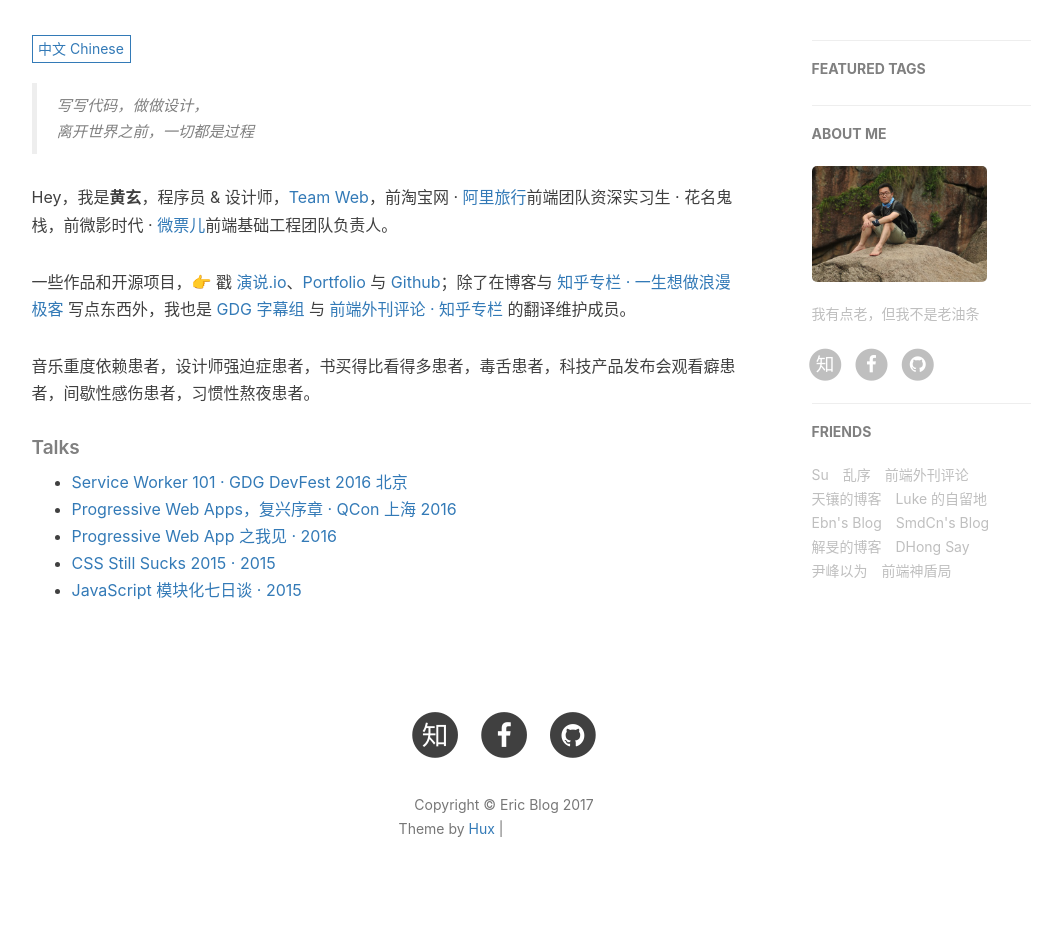
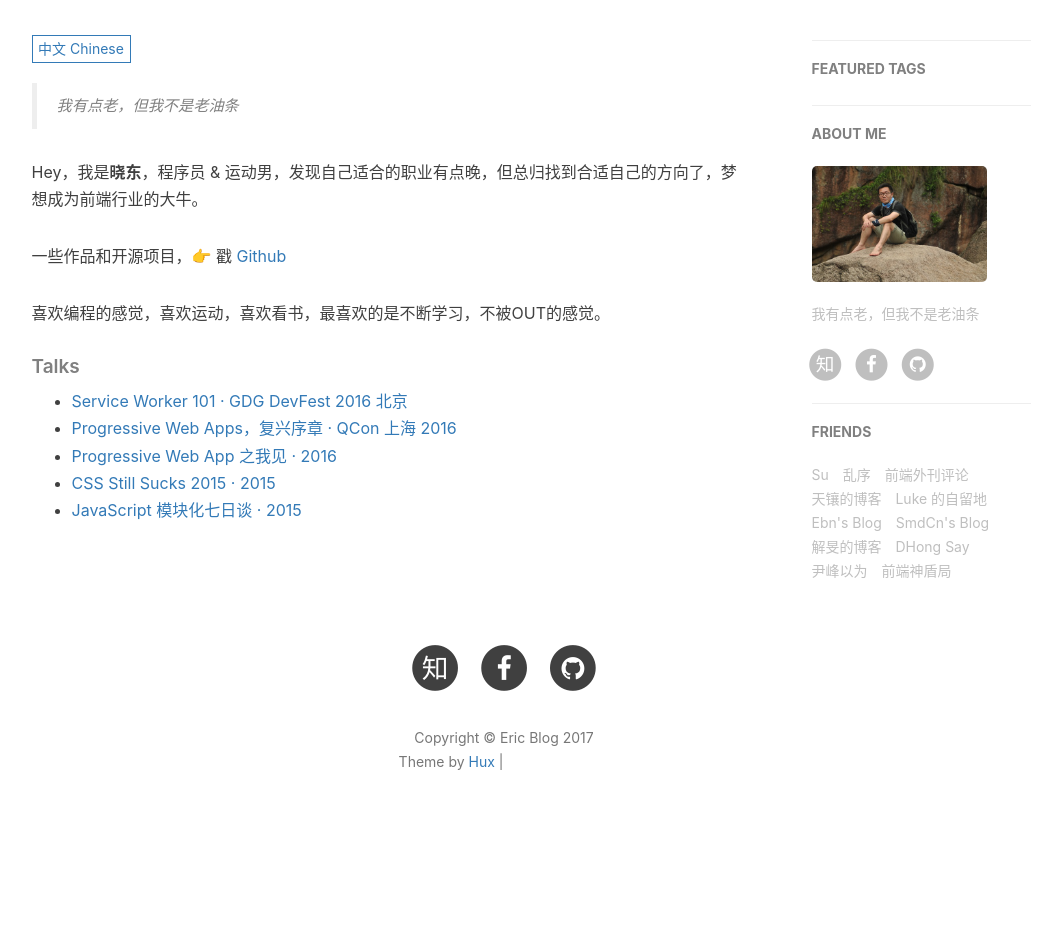
Before and after one commit to jxderic/jxderic.github.io, a Jekyll site: the page built from about.html, in a window 1280 px wide. Shown: the part 418-1351 px from the top of the page, without its empty margins (136-1198 px from the left). Built offline with Jekyll 4.4.1, drawn with Linux system fonts in a browser that asks for light colours; nearby versions of some CDN libraries; comment, search, counter and statistics services are not loaded; after the commit the page ends 1284 px from its top, so only the background shows below that; grey boxes are pictures that could not be loaded.

Commit message:
Update about.html

```diff
--- a/about.html
+++ b/about.html
@@ -15,14 +15,13 @@
 <div class="zh post-container">
 
     <!--copied from markdown -->
-    <blockquote><p>写写代码，做做设计，<br>
-    离开世界之前，一切都是过程</p></blockquote>
+    <blockquote><p>我有点老，但我不是老油条</p></blockquote>
 
-    <p>Hey，我是<strong>黄玄</strong>，程序员 &amp; 设计师，<a href="https://medium.com/ben-and-dion/team-web-3315aa447fb2#.359a9c6cl">Team Web</a>，前淘宝网 · <a href="http://alitrip.com">阿里旅行</a>前端团队资深实习生 · 花名鬼栈，前微影时代 · <a href="http://www.wepiao.com/?r=movie">微票儿</a>前端基础工程团队负责人。</p>
+    <p>Hey，我是<strong>晓东</strong>，程序员 &amp; 运动男，发现自己适合的职业有点晚，但总归找到合适自己的方向了，梦想成为前端行业的大牛。</p>
 
-    <p>一些作品和开源项目，👉 戳 <a href="https://zhuanlan.zhihu.com/p/21280918">演说.io</a>、<a href="/portfolio">Portfolio</a> 与 <a href="http://github.com/huxpro">Github</a>；除了在博客与 <a href="http://zhuanlan.zhihu.com/huxblog">知乎专栏 · 一生想做浪漫极客</a> 写点东西外，我也是 <a href="http://www.gfansub.com/">GDG 字幕组</a> 与 <a href="http://zhuanlan.zhihu.com/FrontendMagazine">前端外刊评论 · 知乎专栏</a> 的翻译维护成员。</p>
+    <p>一些作品和开源项目，👉 戳 <a href="http://github.com/jxderic">Github</a></p>
 
-    <p>音乐重度依赖患者，设计师强迫症患者，书买得比看得多患者，毒舌患者，科技产品发布会观看癖患者，间歇性感伤患者，习惯性熬夜患者。</p>
+    <p>喜欢编程的感觉，喜欢运动，喜欢看书，最喜欢的是不断学习，不被OUT的感觉。</p>
     <h5>Talks</h5>
 
     <ul>
```
